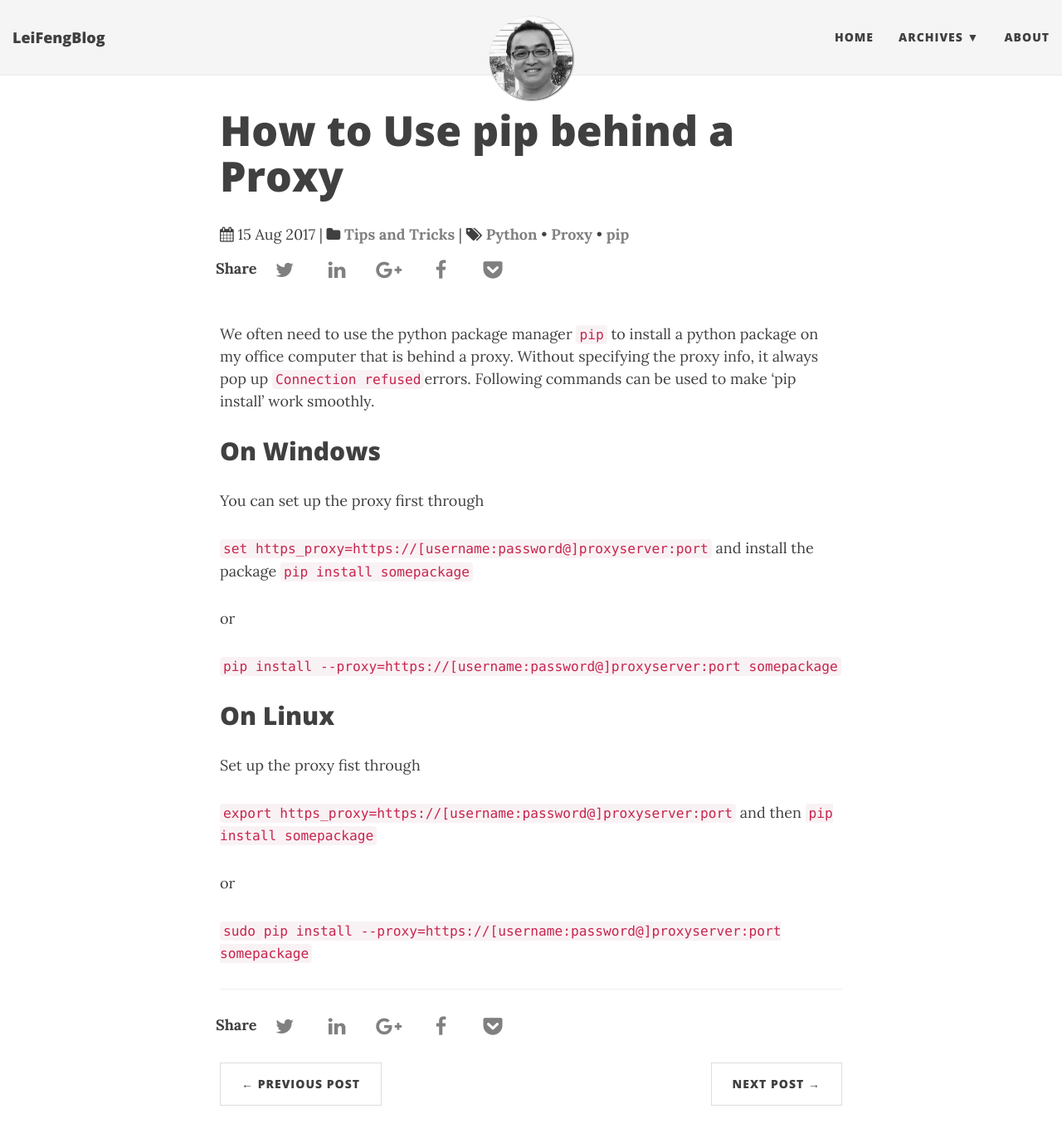
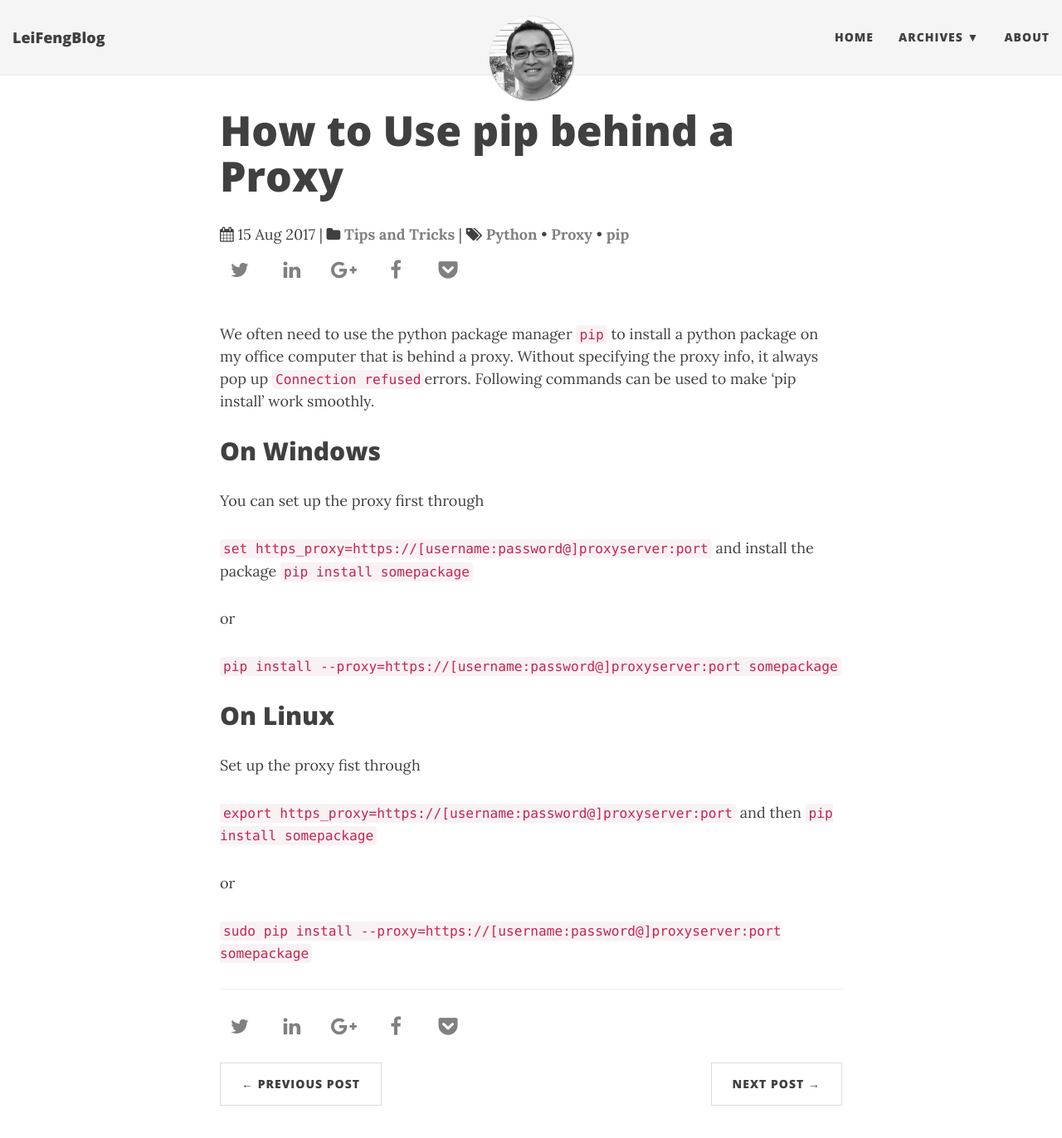
Before and after one commit to stonefl/stonefl.github.io, a Jekyll site: the page built from _posts/2017-09-22-how-to-use-pip-behind-a-proxy.md, in a window 1280 px wide and 1400 px high. Shown: the top 1372 px of the window at 83% size. Built offline with Jekyll 4.4.1, drawn with Linux system fonts in a browser that asks for light colours; nearby versions of some CDN libraries; comment, search, counter and statistics services are not loaded.

Commit message:
Update share-social-icons.html

```diff
--- a/_includes/share-social-icons.html
+++ b/_includes/share-social-icons.html
@@ -1,7 +1,7 @@
 <div class="container beautiful-jekyll-foote">
   <div class="row">
      <ul class="list-inline footer-links">
-       <Strong>Share</Strong>
+
          <!--twitter-->
          <li>
               <a href="https://twitter.com/share?text={{ page.title }}&amp;url={{ site.url }}{{ page.url }}&amp;via={{ site.author.twitter }}" class="social-icons"  target="_blank" title="Share on twitter">
```
